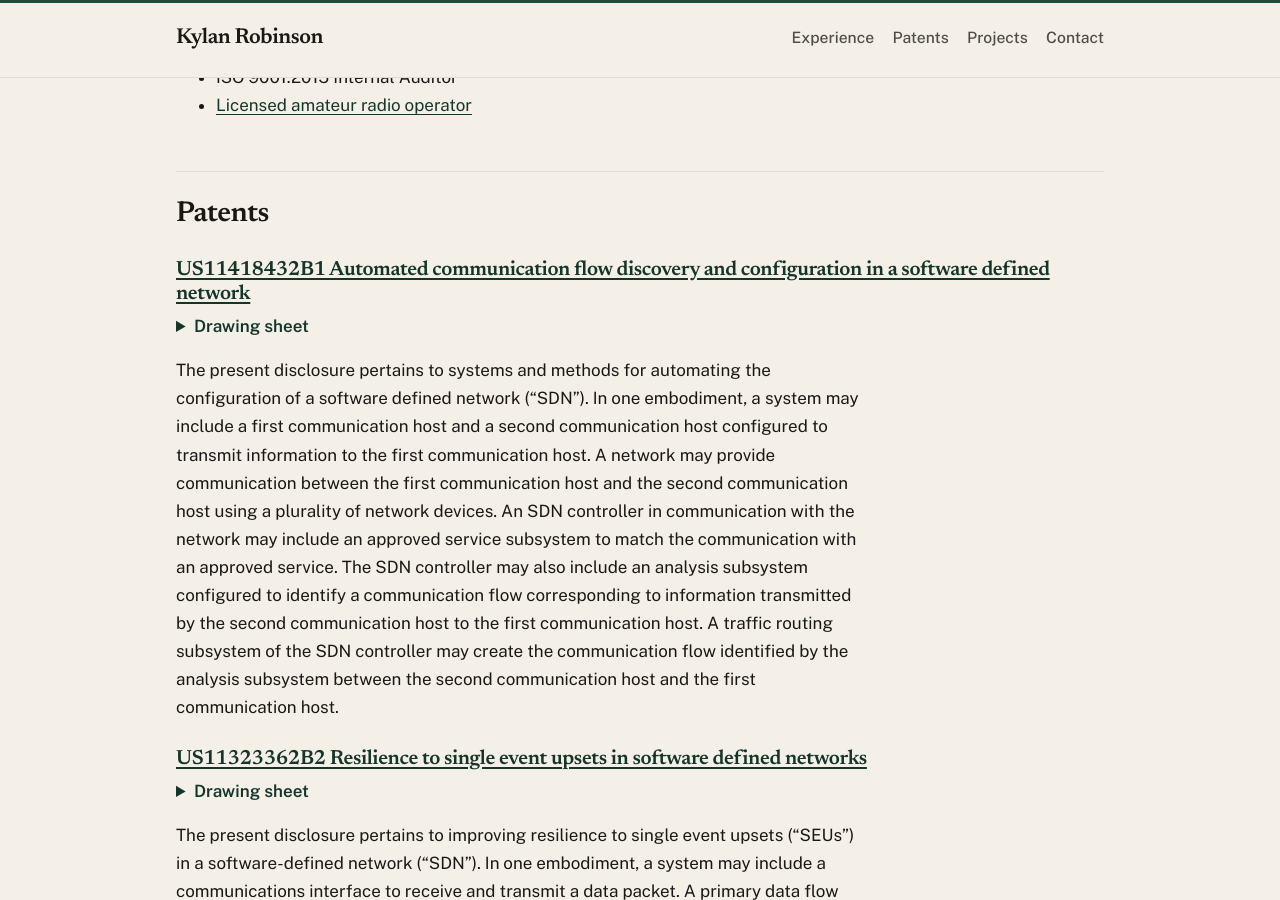
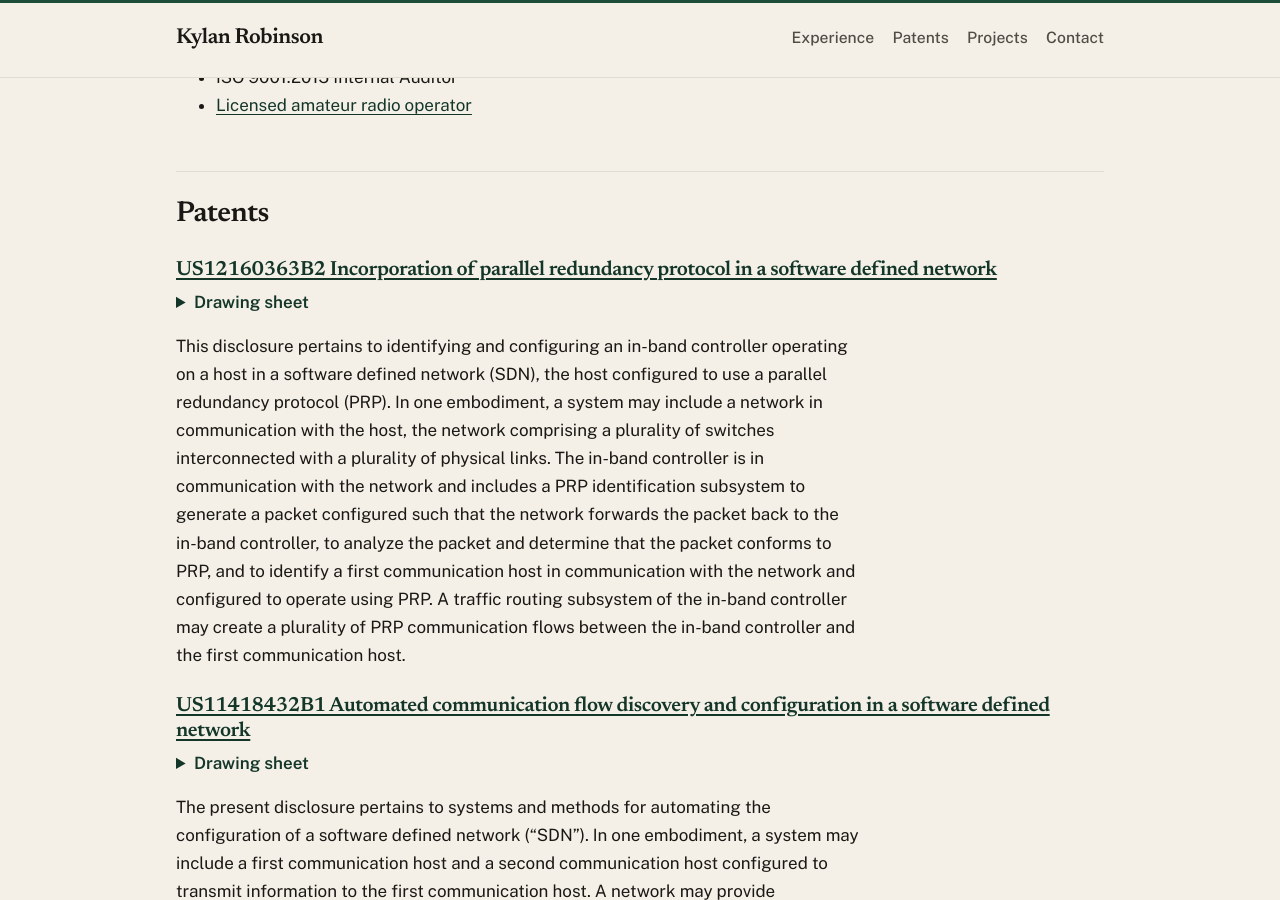
Before and after one commit to kylan/kylan.github.io, a Jekyll site: the page built from index.md, in a window 1280 px wide and 900 px high, scrolled down 1371 px. Built offline with Jekyll 4.4.1, drawn with Linux system fonts in a browser that asks for light colours.

Commit message:
Add granted patent US12160363B2 to the profile.
List it first, with the patent-office abstract and the same PDF and drawing-sheet links used for the other patents.

Co-authored-by: Kylan Robinson <kylan@users.noreply.github.com>

```diff
--- a/_includes/patents.md
+++ b/_includes/patents.md
@@ -1,3 +1,15 @@
+### [US12160363B2 Incorporation of parallel redundancy protocol in a software defined network](https://patentimages.storage.googleapis.com/58/95/b1/a75ef809aea2ce/US12160363.pdf)
+
+<details markdown="1">
+<summary>Drawing sheet</summary>
+
+![Drawing sheet for US12160363B2](https://patentimages.storage.googleapis.com/2f/0b/b9/12a1a4b9d66362/US12160363-20241203-D00000.png){:loading="lazy"}
+
+</details>
+
+
+This disclosure pertains to identifying and configuring an in-band controller operating on a host in a software defined network (SDN), the host configured to use a parallel redundancy protocol (PRP). In one embodiment, a system may include a network in communication with the host, the network comprising a plurality of switches interconnected with a plurality of physical links. The in-band controller is in communication with the network and includes a PRP identification subsystem to generate a packet configured such that the network forwards the packet back to the in-band controller, to analyze the packet and determine that the packet conforms to PRP, and to identify a first communication host in communication with the network and configured to operate using PRP. A traffic routing subsystem of the in-band controller may create a plurality of PRP communication flows between the in-band controller and the first communication host.
+
 ### [US11418432B1 Automated communication flow discovery and configuration in a software defined network](https://patentimages.storage.googleapis.com/6e/a3/33/af95763211b4c1/US11418432.pdf)
 
 <details markdown="1">
```
